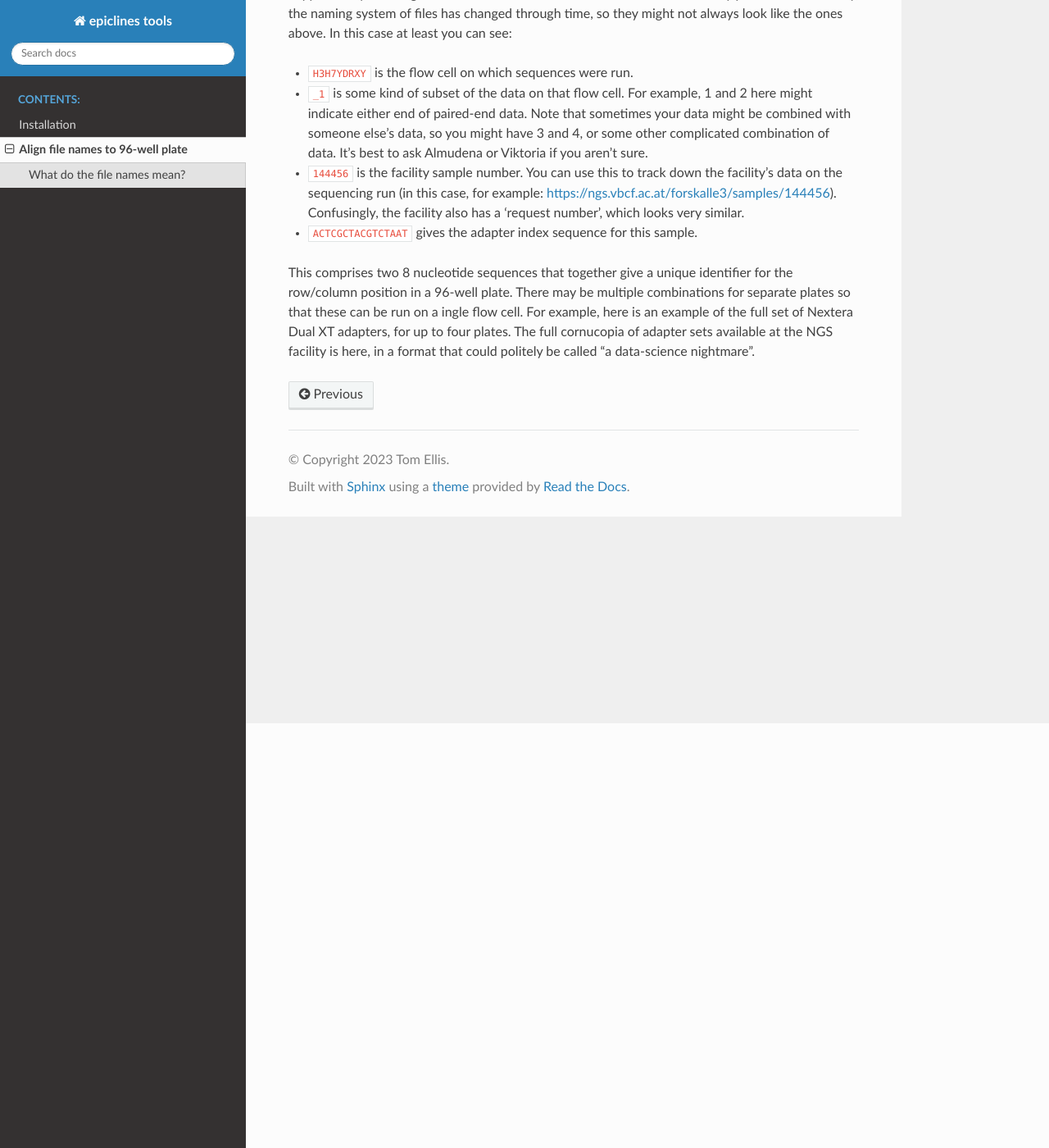
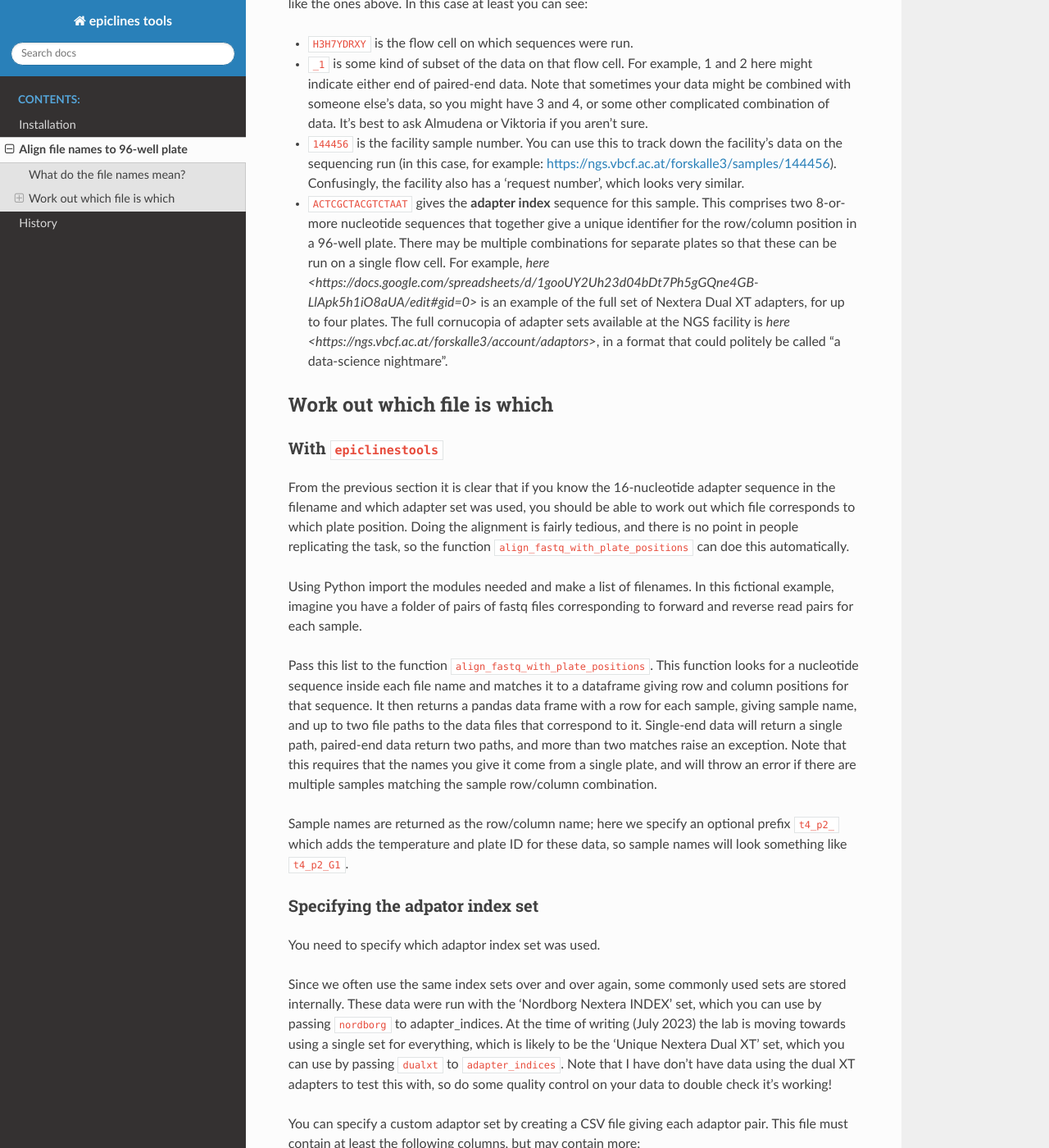
Before and after one commit to ellisztamas/methlab, a Sphinx documentation site: the page built from docs/modules/align_plate_positions.rst, in a window 1280 px wide and 1400 px high, scrolled down 518 px. Shown: the whole window at 82% size. Built offline with Sphinx 7.4.7 and the Read the Docs theme 2.0.0, drawn with Linux system fonts in a browser that asks for light colours; some of the changed text lies outside the part shown.

Commit message:
Documentaion for align_fastq_with_plate_positions.
 On branch main
 Changes to be committed:
	modified:   HISTORY.rst
	new file:   docs/history.rst
	modified:   docs/index.rst
	modified:   docs/modules/align_plate_positions.rst
	modified:   epiclinestools/__init__.py
	modified:   epiclinestools/align_fastq_with_plate_positions.py

```diff
--- /dev/null
+++ b/docs/history.rst
@@ -0,0 +1 @@
+.. include:: ../HISTORY.rst
--- a/docs/modules/align_plate_positions.rst
+++ b/docs/modules/align_plate_positions.rst
@@ -1,24 +1,92 @@
-=================================
+"""""""""""""""""""""""""""""""""
 Align file names to 96-well plate
-=================================
+"""""""""""""""""""""""""""""""""
 
 When we submit 96-well plates for sequencing to the NGS facility, we typically
 submit something like an Excel sheet giving rows/columns of the plate and the
 biological sample that should be in each well. What we get back from the NGS
-facility is a mass of bam or fastq files that look something like this::
+facility is a mass of bam or fastq files that look something like this:
+
+:: code-block
     H3H7YDRXY_1#144456_ACTCGCTACGTCTAAT.bam
 
 How is one meant to determine which sample in the original plate each file is
 meant to correspond to?
 
+============================
 What do the file names mean?
 ============================
 
-The file name above contains information about the run which you can use to determine what has happened if you triangulate between the NGS master list and the NGS facility portal. Unfortunately, the naming system of files has changed through time, so they might not always look like the ones above. In this case at least you can see:
+Unfortunately, the naming system of files has changed through time, so they might not always look like the ones above. In this case at least you can see:
 
 * ``H3H7YDRXY`` is the flow cell on which sequences were run.
 * ``_1`` is some kind of subset of the data on that flow cell. For example, 1 and 2 here might indicate either end of paired-end data. Note that sometimes your data might be combined with someone else's data, so you might have 3 and 4, or some other complicated combination of data. It's best to ask Almudena or Viktoria if you aren't sure.
 * ``144456`` is the facility sample number. You can use this to track down the facility's data on the sequencing run (in this case, for example: https://ngs.vbcf.ac.at/forskalle3/samples/144456). Confusingly, the facility also has a 'request number', which looks very similar.
-* ``ACTCGCTACGTCTAAT`` gives the adapter index sequence for this sample.
-This comprises two 8 nucleotide sequences that together give a unique identifier for the row/column position in a 96-well plate. There may be multiple combinations for separate plates so that these can be run on a ingle flow cell. For example, here is an example of the full set of Nextera Dual XT adapters, for up to four plates.
-The full cornucopia of adapter sets available at the NGS facility is here, in a format that could politely be called "a data-science nightmare".
+* ``ACTCGCTACGTCTAAT`` gives the **adapter index** sequence for this sample. This comprises two 8-or-more nucleotide sequences that together give a unique identifier for the row/column position in a 96-well plate. There may be multiple combinations for separate plates so that these can be run on a single flow cell. For example, `here <https://docs.google.com/spreadsheets/d/1gooUY2Uh23d04bDt7Ph5gGQne4GB-LlApk5h1iO8aUA/edit#gid=0>` is an example of the full set of Nextera Dual XT adapters, for up to four plates. The full cornucopia of adapter sets available at the NGS facility is `here <https://ngs.vbcf.ac.at/forskalle3/account/adaptors>`, in a format that could politely be called "a data-science nightmare".
+
+============================
+Work out which file is which
+============================
+
+With ``epiclinestools``
+=======================
+
+
+From the previous section it is clear that if you know the 16-nucleotide adapter sequence in the filename and which adapter set was used, you should be able to work out which file corresponds to which plate position. Doing the alignment is fairly tedious, and there is no point in people replicating the task, so the function ``align_fastq_with_plate_positions`` can doe this automatically.
+
+Using Python import the modules needed and make a list of filenames. In this fictional example, imagine you have a folder of pairs of fastq files corresponding to forward and reverse read pairs for each sample.
+
+.. code:: python
+    import pandas as pd
+    from glob import glob
+    import os
+
+    import epiclines_tools as epi
+    print("Using epiclines version " + epi.__version__)
+
+    # List of fastq files
+    input_files=glob("path/to/bam_files/*fastq"
+
+Pass this list to the function ``align_fastq_with_plate_positions``. This function looks for a nucleotide sequence inside each file name and matches it to a dataframe giving row and column positions for that sequence. It then returns a pandas data frame with a row for each sample, giving sample name, and up to two file paths to the data files that correspond to it. Single-end data will return a single path, paired-end data return two paths, and more than two matches raise an exception. Note that this requires that the names you give it come from a single plate, and will throw an error if there are multiple samples matching the sample row/column combination.
+
+Sample names are returned as the row/column name; here we specify an optional prefix ``t4_p2_`` which adds the temperature and plate ID for these data, so sample names will look something like ``t4_p2_G1``.
+
+.. code:: python
+    epi.align_fastq_with_plate_positions(
+        input_files,
+        adapter_indices = 'nordborg', # specify that we need the Nordborg group custom nextera indices
+        prefix = "t4_p2_"
+    )
+
+Specifying the adpator index set
+================================
+
+You need to specify which adaptor index set was used.
+
+Since we often use the same index sets over and over again, some commonly used sets are stored internally. These data were run with the 'Nordborg Nextera INDEX' set, which you can use by passing ``nordborg`` to adapter_indices. At the time of writing (July 2023) the lab is moving towards using a single set for everything, which is likely to be the 'Unique Nextera Dual XT' set, which you can use by passing ``dualxt`` to ``adapter_indices``. Note that I have don't have data using the dual XT adapters to test this with, so do some quality control on your data to double check it's working!
+
+You can specify a custom adaptor set by creating a CSV file giving each adaptor pair.
+This file must contain at least the following columns, but may contain more:
+
+- row : Row letter from A to H
+- col : Column number from 1 to 12
+- seq1 : Nucleotide sequence of index 1
+- seq2 : Nucleotide sequence of index 2
+
+If the index set contains combinations for more than one plate, include an
+additional column 'set'.
+
+For example, here are the first 10 rows of the index file for the Unique Nextera
+Dual XT index set:
+
+:: code-block
+    set,row,col,name1,seq1,name2,seq2
+    1,A,1,7001,CGCTCAGTTC,5001,TCGTGGAGCG
+    1,A,2,7002,TATCTGACCT,5002,CTACAAGATA
+    1,A,3,7003,ATATGAGACG,5003,TATAGTAGCT
+    1,A,4,7004,CTTATGGAAT,5004,TGCCTGGTGG
+    1,A,5,7005,TAATCTCGTC,5005,ACATTATCCT
+    1,A,6,7006,GCGCGATGTT,5006,GTCCACTTGT
+    1,A,7,7007,AGAGCACTAG,5007,TGGAACAGTA
+    1,A,8,7008,TGCCTTGATC,5008,CCTTGTTAAT
+    1,A,9,7009,CTACTCAGTC,5009,GTTGATAGTG
--- a/epiclinestools/__init__.py
+++ b/epiclinestools/__init__.py
@@ -2,7 +2,7 @@
 
 __author__ = """Tom Ellis"""
 __email__ = 'thomas.ellis@gmi.oeaw.ac.at'
-__version__ = '0.2.7'
+__version__ = '0.3.0'
 
 import argparse
 
```
Also changed, not shown: HISTORY.rst (+20 -1 lines), docs/index.rst (+2 -7 lines), 1 other file.
